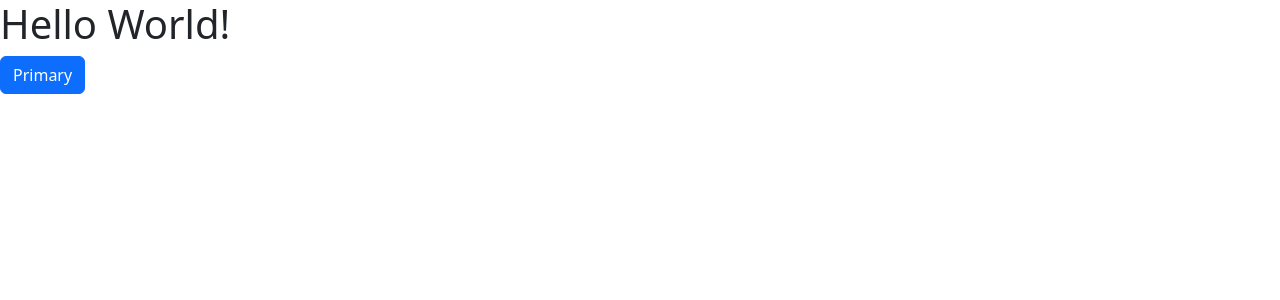
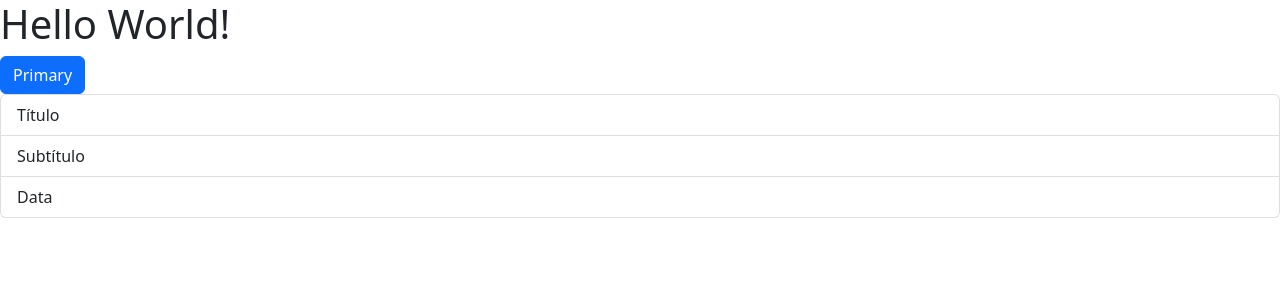
Before and after one commit to GitdoPedro/Semana8-DevinHouse, an Angular app: page / in a window 1280 px wide. Shown: the top 300 px of the page. Built offline with nearby package versions, Linux system fonts and the light colour scheme.

Commit message:
exercicio 3

```diff
--- a/src/app/app.component.html
+++ b/src/app/app.component.html
@@ -3,3 +3,10 @@
 
 <h1>Hello World!</h1>
 <button type="button" class="btn btn-primary">Primary</button>
+
+<ul class="list-group">
+  <li class="list-group-item">Título</li>
+  <li class="list-group-item">Subtítulo</li>
+  <li class="list-group-item">Data</li>
+
+</ul>
```
